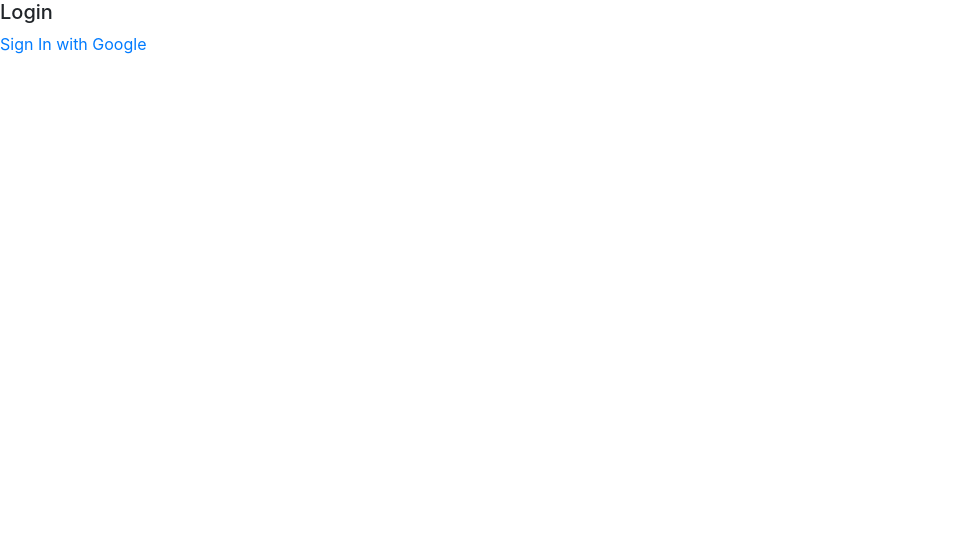
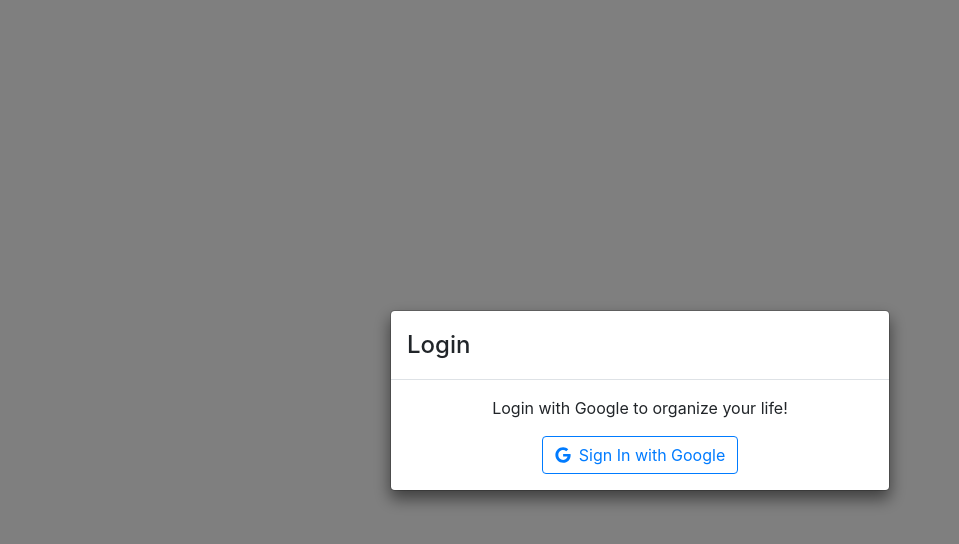
Before and after one commit to murphyb2/todo-tracker-murphy, a React (Create React App) app in the folder client/: page / in a window 1280 px wide. Shown: the top 544 px of the page, without its empty margins (0-959 px from the left). Built offline with nearby package versions, Linux system fonts and the light colour scheme; no server answers; the HTML template or start-up script is replaced by a standard one.

Commit message:
login page organization

```diff
--- a/client/package.json
+++ b/client/package.json
@@ -5,6 +5,7 @@
   "description": "Frontend for todo tracker",
   "dependencies": {
     "@fortawesome/fontawesome-svg-core": "^1.2.32",
+    "@fortawesome/free-brands-svg-icons": "^5.15.1",
     "@fortawesome/free-solid-svg-icons": "^5.15.1",
     "@fortawesome/react-fontawesome": "^0.1.12",
     "@testing-library/jest-dom": "^4.2.4",
@@ -15,6 +16,7 @@
     "http-proxy-middleware": "^1.0.6",
     "node-sass": "4.14.1",
     "react": "^16.12.0",
+    "react-bootstrap": "^1.4.0",
     "react-dom": "^16.12.0",
     "react-pro-sidebar": "^0.4.4",
     "react-router-dom": "^5.2.0",
--- a/client/src/components/LoginPage.js
+++ b/client/src/components/LoginPage.js
@@ -1,11 +1,29 @@
-import React, { useContext, useEffect } from "react";
+import React from "react";
+import Modal from "react-bootstrap/Modal";
+import Button from "react-bootstrap/Button";
+
+import { FontAwesomeIcon } from "@fortawesome/react-fontawesome";
+import { faGoogle } from "@fortawesome/free-brands-svg-icons";
 
 export const LoginPage = () => {
   return (
-    <div>
-      <h5>Login</h5>
-      <a href="/auth/google">Sign In with Google</a>
-    </div>
+    <Modal centered show>
+      <Modal.Header>
+        <Modal.Title className="text-center">Login</Modal.Title>
+      </Modal.Header>
+
+      <Modal.Body className="text-center">
+        <p>Login with Google to organize your life!</p>
+        <Button variant="outline-primary" href="/auth/google">
+          <div className="d-flex">
+            <div className="pr-2">
+              <FontAwesomeIcon icon={faGoogle} />
+            </div>
+            <div>Sign In with Google</div>
+          </div>
+        </Button>
+      </Modal.Body>
+    </Modal>
   );
 };
 
--- a/client/src/components/private/layout/Sidebar.js
+++ b/client/src/components/private/layout/Sidebar.js
@@ -59,7 +59,7 @@ const Sidebar = () => {
           <MenuItem>Component 2</MenuItem>
         </SubMenu>
         <MenuItem icon={<FontAwesomeIcon icon={faSignOutAlt} />}>
-          Logout
+          <a href="/auth/logout">Logout</a>
         </MenuItem>
       </Menu>
     </ProSidebar>
--- a/client/src/custom.scss
+++ b/client/src/custom.scss
@@ -1,7 +1,14 @@
 @import url("https://fonts.googleapis.com/css?family=Lato&display=swap");
 
+// Custom css
+body {
+  height: 100vh;
+}
+
+// Bootstrap variable overrides
+// $modal-backdrop-bg: #9c88ff;
+// $modal-content-color: #9c88ff;
 $enable-shadows: true;
-
 $enable-responsive-font-sizes: true;
 $font-family-base: // Safari for OS X and iOS (San Francisco)
   -apple-system,
@@ -18,6 +25,9 @@ $font-family-base: // Safari for OS X and iOS (San Francisco)
   "Apple Color Emoji",
   "Segoe UI Emoji", "Segoe UI Symbol" !default;
 
+// React Pro Sidebar variable overrides
+$sidebar-bg-color: #1d1d1d !default;
+
 @import "../node_modules/bootstrap/scss/bootstrap";
 @import "~react-pro-sidebar/dist/scss/styles.scss";
 @import url("https://fonts.googleapis.com/css?family=Lato&display=swap");
--- a/client/src/routers/PublicRoute.js
+++ b/client/src/routers/PublicRoute.js
@@ -15,9 +15,7 @@ const PublicRoute = ({ component: Component, ...rest }) => {
       {...rest}
       component={(props) =>
         !isAuthenticated ? (
-          <div>
-            <Component {...props} />
-          </div>
+          <Component {...props} />
         ) : (
           <Redirect to="/dashboard" />
         )
```
Also changed, not shown: 1 other file (tests, documents, lock files or other folders).
